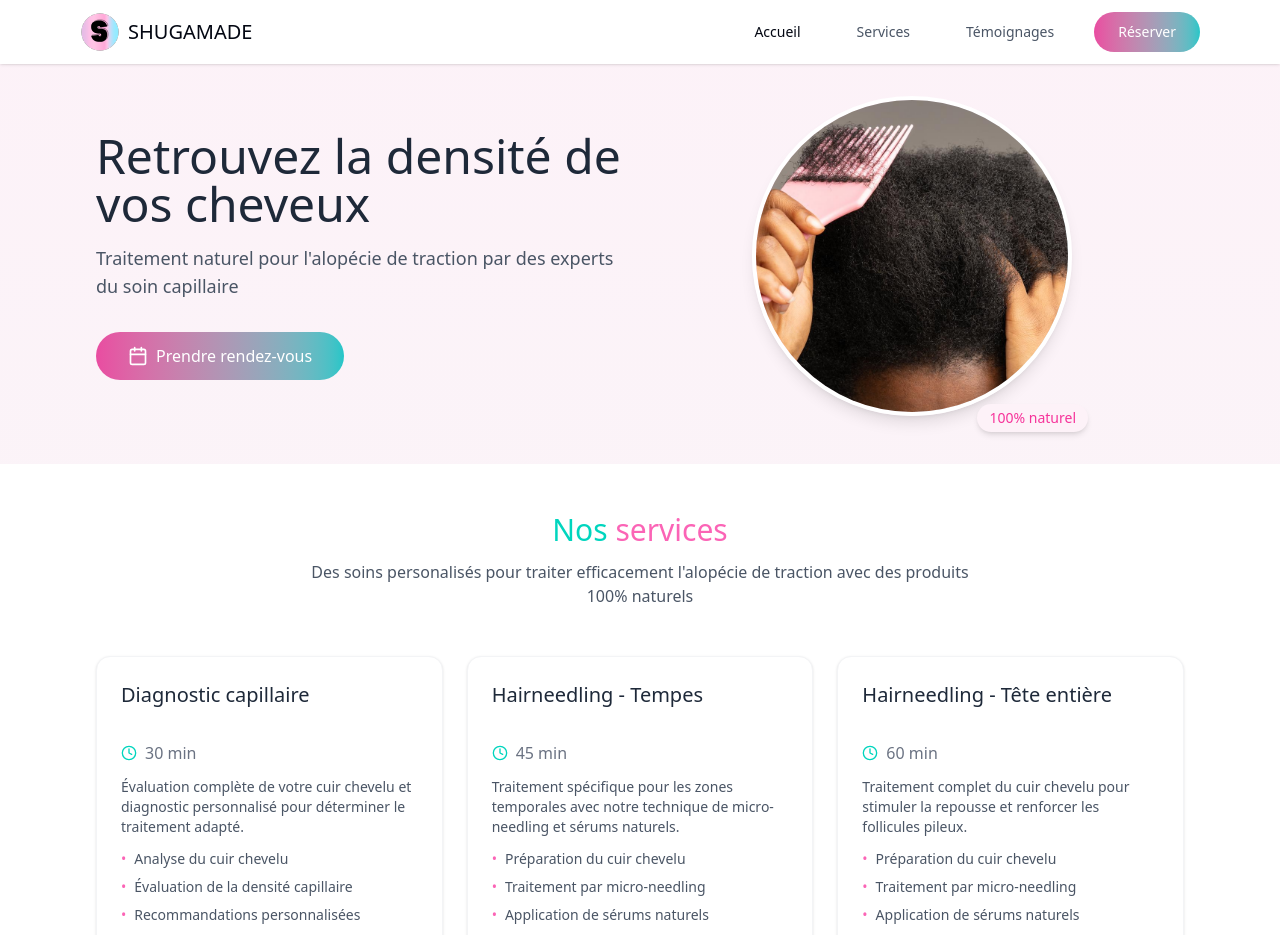
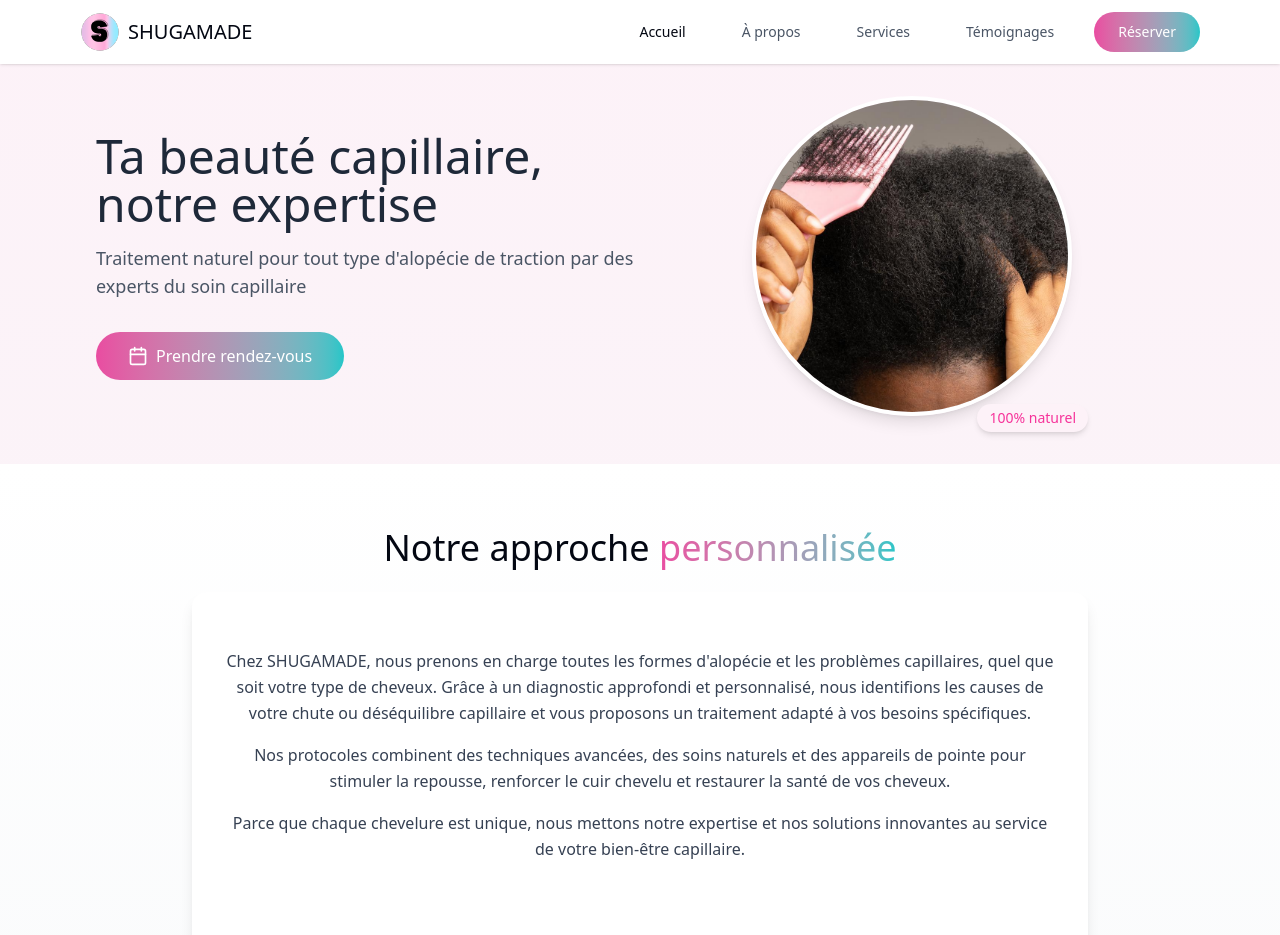
Before and after one commit to lowprofix/shugamade, a Next.js app: page / in a window 1280 px wide. Shown: the top 935 px of the page. Built offline with nearby package versions, Linux system fonts and the light colour scheme.

Commit message:
shugamade V1

```diff
--- a/src/app/layout.tsx
+++ b/src/app/layout.tsx
@@ -15,6 +15,9 @@ const geistMono = Geist_Mono({
 export const metadata: Metadata = {
   title: "Shugamade",
   description: "Spécialiste des traitement capillaire naturel",
+  icons: {
+    icon: "/logo.svg",
+  },
 };
 
 export default function RootLayout({
--- a/src/app/page.tsx
+++ b/src/app/page.tsx
@@ -1,5 +1,6 @@
 "use client";
 
+import AboutSection from "@/components/AboutSection";
 import BookingSection from "@/components/BookingSection";
 import ContactSection from "@/components/ContactSection";
 import Footer from "@/components/Footer";
@@ -35,7 +36,7 @@ export default function ShugaMadeLandingPage() {
       { threshold: 0.5 }
     );
 
-    const sections = ["home", "services", "testimonials", "booking"];
+    const sections = ["home", "about", "services", "testimonials", "booking"];
     sections.forEach((section) => {
       const element = document.getElementById(section);
       if (element) observer.observe(element);
@@ -60,6 +61,9 @@ export default function ShugaMadeLandingPage() {
       {/* Hero Section */}
       <HeroSection scrollToSection={scrollToSection} />
 
+      {/* About Section */}
+      <AboutSection scrollToBooking={() => scrollToSection("booking")} />
+
       {/* Services Section */}
       <ServicesSection scrollToBooking={() => scrollToSection("booking")} />
 
--- /dev/null
+++ b/src/components/AboutSection.tsx
@@ -0,0 +1,65 @@
+"use client";
+
+import { Button } from "@/components/ui/button";
+import { Card, CardContent } from "@/components/ui/card";
+
+interface AboutSectionProps {
+  scrollToBooking?: () => void;
+}
+
+export default function AboutSection({ scrollToBooking }: AboutSectionProps) {
+  return (
+    <section
+      id="about"
+      className="py-16 bg-gradient-to-b from-white to-gray-50"
+    >
+      <div className="container px-4 mx-auto">
+        <div className="mx-auto mb-12 max-w-4xl text-center">
+          <h2 className="mb-6 text-3xl md:text-4xl">
+            Notre approche{" "}
+            <span className="text-transparent bg-clip-text bg-gradient-to-r from-brand-gradient-start to-brand-gradient-end">
+              personnalisée
+            </span>
+          </h2>
+
+          <Card className="border-0 shadow-lg">
+            <CardContent className="p-8">
+              <div className="max-w-none prose prose-lg">
+                <p className="mb-4 leading-relaxed text-gray-700">
+                  Chez SHUGAMADE, nous prenons en charge toutes les formes
+                  d'alopécie et les problèmes capillaires, quel que soit votre
+                  type de cheveux. Grâce à un diagnostic approfondi et
+                  personnalisé, nous identifions les causes de votre chute ou
+                  déséquilibre capillaire et vous proposons un traitement adapté
+                  à vos besoins spécifiques.
+                </p>
+
+                <p className="mb-4 leading-relaxed text-gray-700">
+                  Nos protocoles combinent des techniques avancées, des soins
+                  naturels et des appareils de pointe pour stimuler la repousse,
+                  renforcer le cuir chevelu et restaurer la santé de vos
+                  cheveux.
+                </p>
+
+                <p className="mb-6 leading-relaxed text-gray-700">
+                  Parce que chaque chevelure est unique, nous mettons notre
+                  expertise et nos solutions innovantes au service de votre
+                  bien-être capillaire.
+                </p>
+
+                <div className="mt-8 text-center">
+                  <Button
+                    onClick={scrollToBooking}
+                    className="px-6 py-3 text-white rounded-full bg-brand hover:bg-brand/90"
+                  >
+                    Prenez rendez-vous dès aujourd'hui
+                  </Button>
+                </div>
+              </div>
+            </CardContent>
+          </Card>
+        </div>
+      </div>
+    </section>
+  );
+}
--- a/src/components/HeroSection.tsx
+++ b/src/components/HeroSection.tsx
@@ -15,13 +15,13 @@ export default function HeroSection({ scrollToSection }: HeroSectionProps) {
         <div className="flex flex-col items-center md:flex-row">
           <div className="mb-10 md:w-1/2 md:mb-0">
             <h1 className="mb-4 text-4xl font-light text-gray-800 md:text-5xl">
-              <span className="text-brand-pink-dark">Retrouvez</span> la{" "}
-              <span className="text-brand-blue-dark">densité</span> de vos
-              cheveux
+              <span className="text-brand-pink-dark">Ta beauté</span>{" "}
+              <span className="text-brand-blue-dark">capillaire</span>, notre
+              expertise
             </h1>
             <p className="mb-8 text-lg text-gray-600">
-              Traitement naturel pour l'alopécie de traction par des experts du
-              soin capillaire
+              Traitement naturel pour tout type d'alopécie de traction par des
+              experts du soin capillaire
             </p>
             <Button
               onClick={() => scrollToSection("booking")}
--- a/src/components/ShugaNavigation.tsx
+++ b/src/components/ShugaNavigation.tsx
@@ -1,16 +1,19 @@
-'use client';
+"use client";
 
-import React, { useState } from 'react';
-import { X } from 'lucide-react';
-import { Button } from '@/components/ui/button';
-import { Logo } from '@/components/Logo';
+import { Logo } from "@/components/Logo";
+import { Button } from "@/components/ui/button";
+import { X } from "lucide-react";
+import { useState } from "react";
 
 interface NavigationProps {
   activeSection: string;
   scrollToSection: (sectionId: string) => void;
 }
 
-export default function ShugaNavigation({ activeSection, scrollToSection }: NavigationProps) {
+export default function ShugaNavigation({
+  activeSection,
+  scrollToSection,
+}: NavigationProps) {
   const [mobileMenuOpen, setMobileMenuOpen] = useState(false);
 
   return (
@@ -24,28 +27,51 @@ export default function ShugaNavigation({ activeSection, scrollToSection }: Navi
           {/* Desktop menu */}
           <div className="hidden md:flex items-center space-x-6">
             <Button
-              onClick={() => scrollToSection('home')}
+              onClick={() => scrollToSection("home")}
               variant="ghost"
-              className={`${activeSection === 'home' ? 'text-brand-pink-dark' : 'text-gray-600 hover:text-brand-pink-dark'}`}
+              className={`${
+                activeSection === "home"
+                  ? "text-brand-pink-dark"
+                  : "text-gray-600 hover:text-brand-pink-dark"
+              }`}
             >
               Accueil
             </Button>
             <Button
-              onClick={() => scrollToSection('services')}
+              onClick={() => scrollToSection("about")}
               variant="ghost"
-              className={`${activeSection === 'services' ? 'text-brand-pink-dark' : 'text-gray-600 hover:text-brand-pink-dark'}`}
+              className={`${
+                activeSection === "about"
+                  ? "text-brand-pink-dark"
+                  : "text-gray-600 hover:text-brand-pink-dark"
+              }`}
+            >
+              À propos
+            </Button>
+            <Button
+              onClick={() => scrollToSection("services")}
+              variant="ghost"
+              className={`${
+                activeSection === "services"
+                  ? "text-brand-pink-dark"
+                  : "text-gray-600 hover:text-brand-pink-dark"
+              }`}
             >
               Services
             </Button>
             <Button
-              onClick={() => scrollToSection('testimonials')}
+              onClick={() => scrollToSection("testimonials")}
               variant="ghost"
-              className={`${activeSection === 'testimonials' ? 'text-brand-pink-dark' : 'text-gray-600 hover:text-brand-pink-dark'}`}
+              className={`${
+                activeSection === "testimonials"
+                  ? "text-brand-pink-dark"
+                  : "text-gray-600 hover:text-brand-pink-dark"
+              }`}
             >
               Témoignages
             </Button>
             <Button
-              onClick={() => scrollToSection('booking')}
+              onClick={() => scrollToSection("booking")}
               className="bg-gradient-to-r from-brand-gradient-start to-brand-gradient-end text-white hover:shadow-md"
               size="rounded"
             >
@@ -80,7 +106,7 @@ export default function ShugaNavigation({ activeSection, scrollToSection }: Navi
           <div className="px-2 pt-2 pb-3 space-y-1 sm:px-3">
             <Button
               onClick={() => {
-                scrollToSection('home');
+                scrollToSection("home");
                 setMobileMenuOpen(false);
               }}
               variant="ghost"
@@ -90,7 +116,17 @@ export default function ShugaNavigation({ activeSection, scrollToSection }: Navi
             </Button>
             <Button
               onClick={() => {
-                scrollToSection('services');
+                scrollToSection("about");
+                setMobileMenuOpen(false);
+              }}
+              variant="ghost"
+              className="justify-start w-full text-left px-3 py-2 text-gray-600 hover:bg-brand-gradient-start/10 hover:text-brand-pink-dark rounded-md"
+            >
+              À propos
+            </Button>
+            <Button
+              onClick={() => {
+                scrollToSection("services");
                 setMobileMenuOpen(false);
               }}
               variant="ghost"
@@ -100,7 +136,7 @@ export default function ShugaNavigation({ activeSection, scrollToSection }: Navi
             </Button>
             <Button
               onClick={() => {
-                scrollToSection('testimonials');
+                scrollToSection("testimonials");
                 setMobileMenuOpen(false);
               }}
               variant="ghost"
@@ -110,7 +146,7 @@ export default function ShugaNavigation({ activeSection, scrollToSection }: Navi
             </Button>
             <Button
               onClick={() => {
-                scrollToSection('booking');
+                scrollToSection("booking");
                 setMobileMenuOpen(false);
               }}
               className="justify-start w-full text-left bg-gradient-to-r from-brand-gradient-start to-brand-gradient-end text-white"
--- a/src/components/ui/calendar.tsx
+++ b/src/components/ui/calendar.tsx
@@ -1,11 +1,11 @@
-import * as React from "react"
-import { ChevronLeft, ChevronRight } from "lucide-react"
-import { DayPicker } from "react-day-picker"
+import * as React from "react";
+import { ChevronLeft, ChevronRight } from "lucide-react";
+import { DayPicker } from "react-day-picker";
 
-import { cn } from "@/lib/utils"
-import { buttonVariants } from "@/components/ui/button"
+import { cn } from "@/lib/utils";
+import { buttonVariants } from "@/components/ui/button";
 
-export type CalendarProps = React.ComponentProps<typeof DayPicker>
+export type CalendarProps = React.ComponentProps<typeof DayPicker>;
 
 function Calendar({
   className,
@@ -52,13 +52,13 @@ function Calendar({
         ...classNames,
       }}
       components={{
-        IconLeft: ({ ...props }) => <ChevronLeft className="h-4 w-4" />,
-        IconRight: ({ ...props }) => <ChevronRight className="h-4 w-4" />,
+        IconLeft: ({ ...props }) => <ChevronLeft className="w-4 h-4" />,
+        IconRight: ({ ...props }) => <ChevronRight className="w-4 h-4" />,
       }}
       {...props}
     />
-  )
+  );
 }
-Calendar.displayName = "Calendar"
+Calendar.displayName = "Calendar";
 
-export { Calendar }
+export { Calendar };
--- a/src/lib/data.ts
+++ b/src/lib/data.ts
@@ -182,5 +182,6 @@ export const kitItems = [
 export const contactInfo = {
   phone: "+242 06 536 67 16",
   email: "contact@shugamade.com",
-  address: "Institut ShugaMade, Rue Bangalas, Poto-Poto, Brazzaville, Congo",
+  address:
+    "Institut ShugaMade, 119 Rue Bangalas, Poto-Poto, Brazzaville, Congo",
 };
```
Also changed, not shown: src/components/ContactSection.tsx (+35 -19 lines), public/logo.svg (added).
